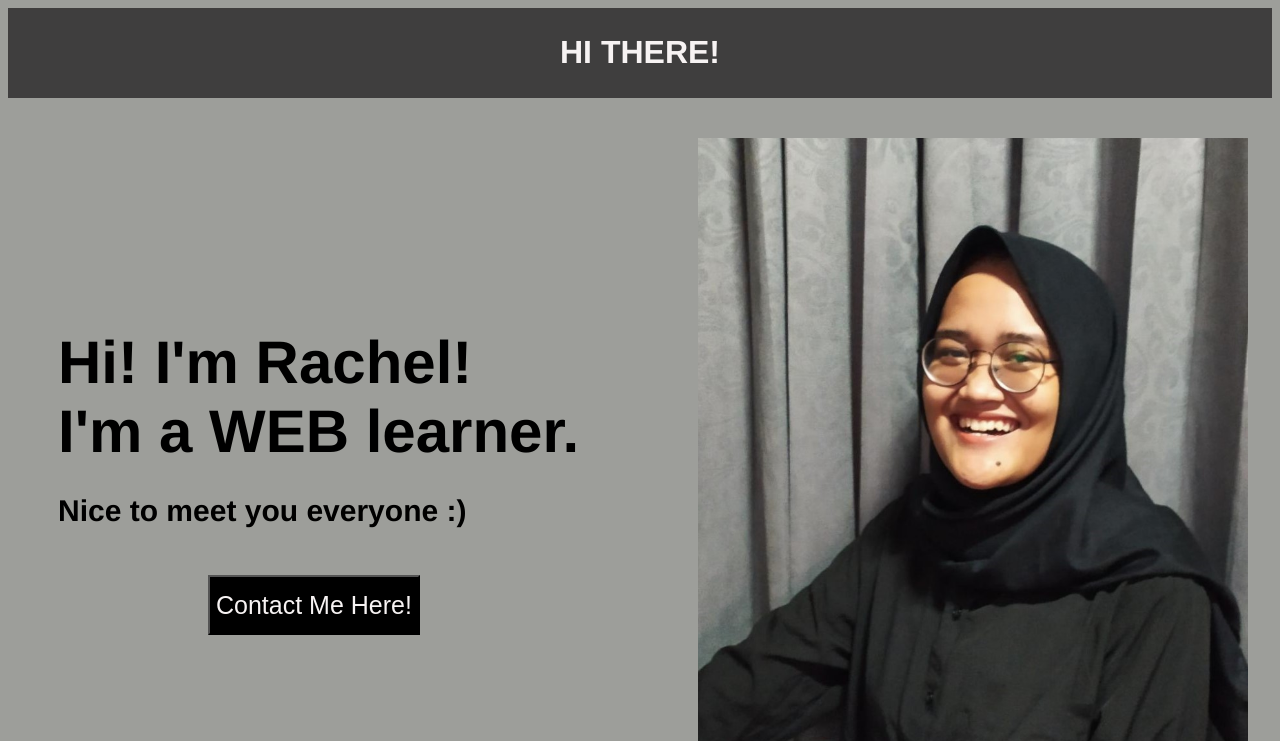
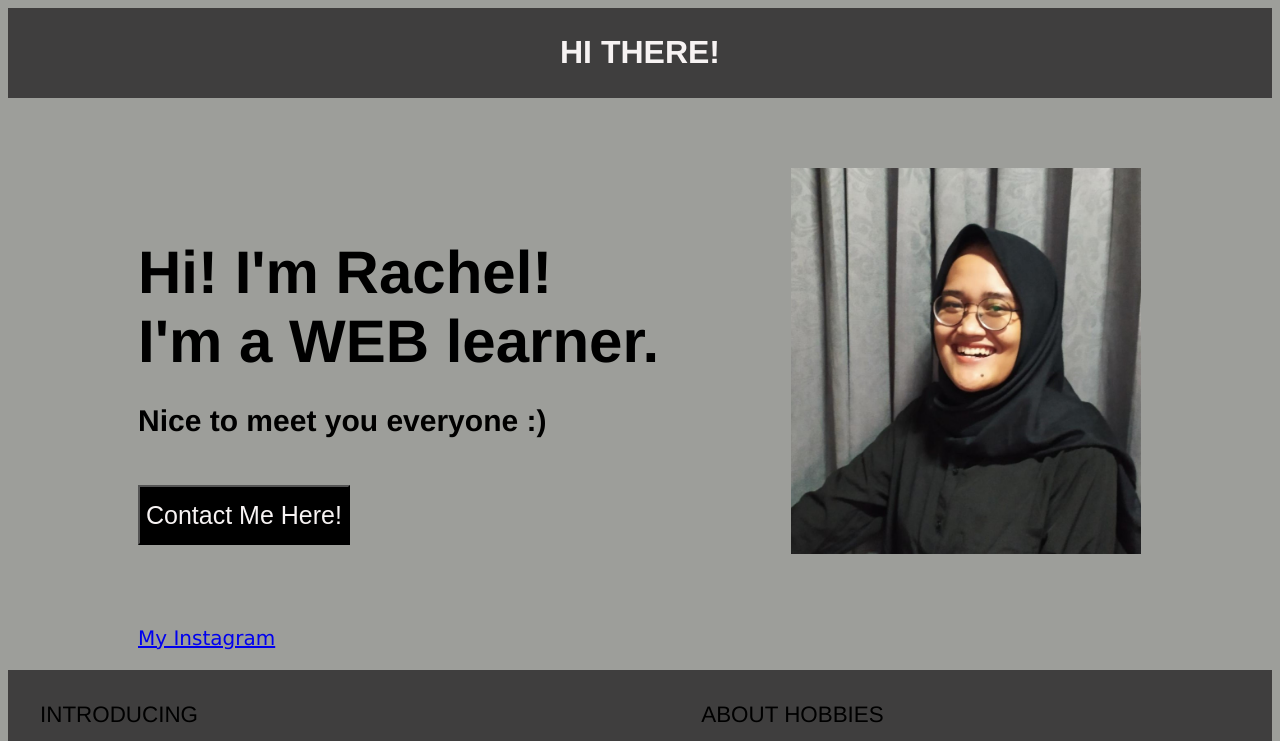
Before and after one commit to Rachelembun16/intro, a plain HTML site: page index.html in a window 1280 px wide. Shown: the top 741 px of the page. Drawn offline with Linux system fonts and the light colour scheme.

Commit message:
Update css.css

```diff
--- a/css.css
+++ b/css.css
@@ -11,15 +11,15 @@ body{
 }
 
 img {
-    width:550px;
-    padding-right: 30px;
+    width:350px;
+    padding-top: 50px;
 }
 
 .main {
     font-size: 30px;
     display: grid;
-    grid-template-columns: 55% auto;
-    padding: 40px 50px
+    grid-template-columns: 65% auto;
+    padding: 20px 130px;
 }
 
 span{
@@ -27,12 +27,12 @@ span{
 }
 
 .isi {
-    padding-top: 150px;
+    padding-top: 80px;
 }
+
 a {
     font-family: 'Lucida Sans', 'Lucida Sans Regular', 'Lucida Grande', 'Lucida Sans Unicode', Geneva, Verdana, sans-serif;
-    font-size: 15px;
-    padding-left: 150px;
+    font-size: 20px;
 }
 
 button{
```
